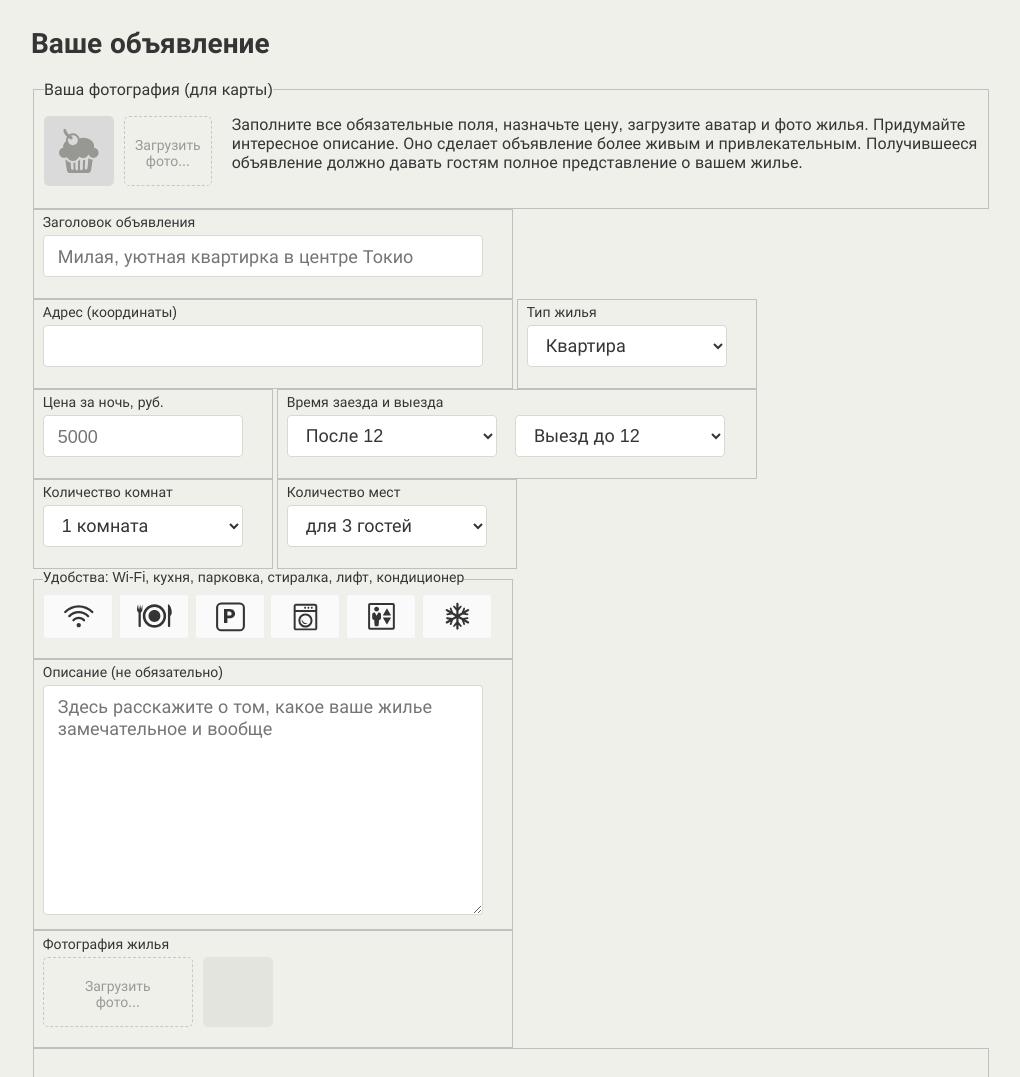
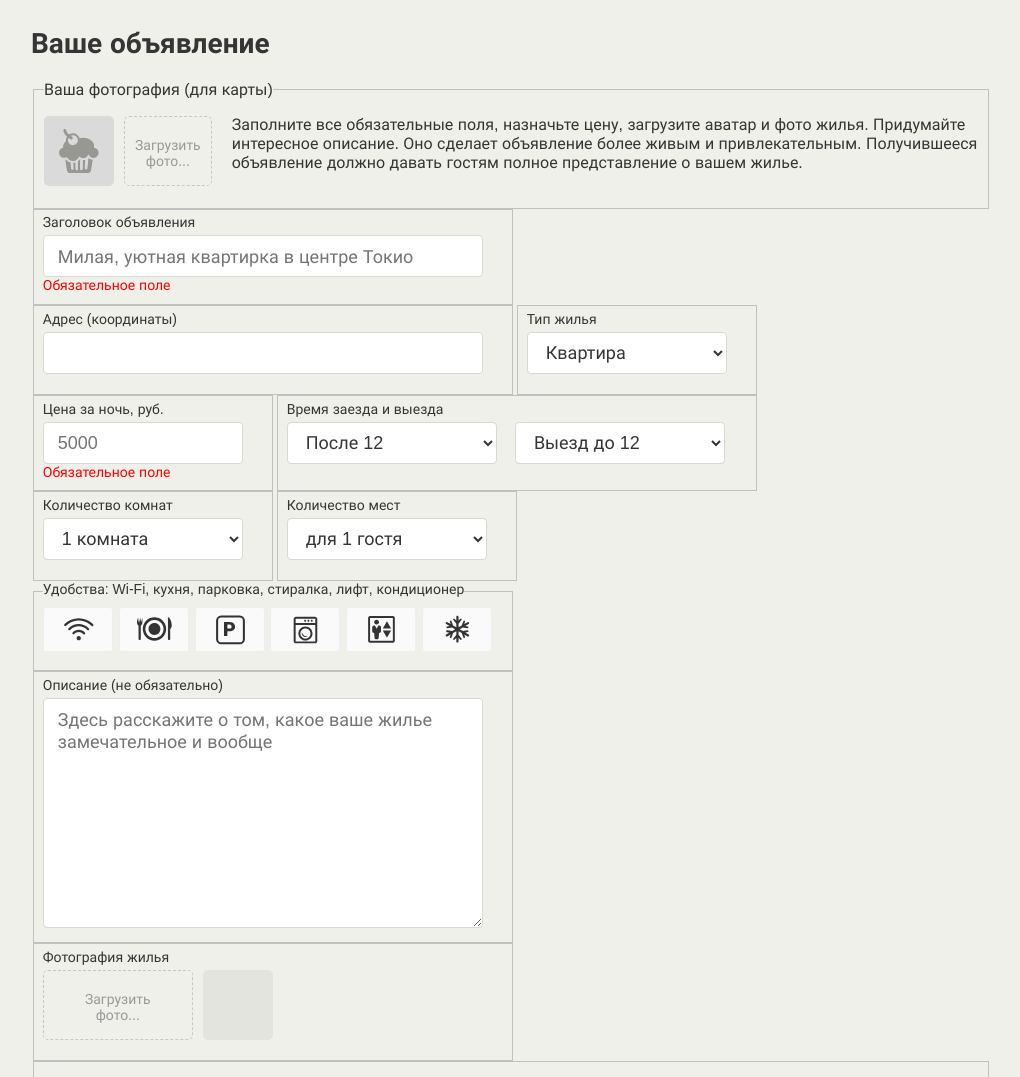
Before and after one commit to htmlacademy-javascript/1375337-keksobooking-25, a website with bundled scripts: page index.html in a window 1280 px wide. Shown: the part 648-1725 px from the top of the page, without its empty margins (89-1109 px from the left). Built offline with nearby package versions, Linux system fonts and the light colour scheme.

Commit message:
Добавляет валидацию полей формы: title, price, rooms, capacity

```diff
--- a/css/style.css
+++ b/css/style.css
@@ -1028,3 +1028,9 @@ fieldset {
 .hidden {
   display: none;
 }
+
+/* Стилизация сообщений об ошибке */
+.form__error {
+  color: red;
+  line-height: 0px;
+}
--- a/index.html
+++ b/index.html
@@ -71,7 +71,7 @@
     <!-- Форма объявления -->
     <section class="notice">
       <h2 class="notice__title">Ваше объявление</h2>
-      <form class="ad-form" method="post" enctype="multipart/form-data" autocomplete="off">
+      <form class="ad-form" method="post" enctype="multipart/form-data" autocomplete="off" action="https://25.javascript.pages.academy/keksobooking" autocomplete="off">
         <fieldset class="ad-form-header">
           <legend class="ad-form-header__title">Ваша фотография (для карты)</legend>
           <div class="ad-form-header__upload">
@@ -87,7 +87,7 @@
         </fieldset>
         <fieldset class="ad-form__element ad-form__element--wide">
           <label class="ad-form__label" for="title">Заголовок объявления</label>
-          <input id="title" name="title" type="text" placeholder="Милая, уютная квартирка в центре Токио">
+          <input id="title" name="title" type="text" placeholder="Милая, уютная квартирка в центре Токио" required>
         </fieldset>
         <fieldset class="ad-form__element ad-form__element--wide">
           <label class="ad-form__label" for="address">Адрес (координаты)</label>
@@ -105,7 +105,7 @@
         </fieldset>
         <fieldset class="ad-form__element">
           <label class="ad-form__label" for="price">Цена за ночь, руб.</label>
-          <input id="price" name="price" type="number" placeholder="5000">
+          <input id="price" name="price" type="number" placeholder="5000" required>
           <div class="ad-form__slider"></div>
         </fieldset>
         <fieldset class="ad-form__element ad-form__element--time">
@@ -133,9 +133,9 @@
         <fieldset class="ad-form__element">
           <label class="ad-form__label" for="capacity">Количество мест</label>
           <select id="capacity" name="capacity">
-            <option value="3" selected>для 3 гостей</option>
+            <option value="3">для 3 гостей</option>
             <option value="2">для 2 гостей</option>
-            <option value="1">для 1 гостя</option>
+            <option value="1" selected>для 1 гостя</option>
             <option value="0">не для гостей</option>
           </select>
         </fieldset>
@@ -230,6 +230,8 @@
       <button type="button" class="error__button">Попробовать снова</button>
     </div>
   </template>
+
+  <script src="pristine/pristine.min.js"></script>
   <script src="js/main.js" type="module"></script>
 </body>
 </html>
--- /dev/null
+++ b/js/form-validation.js
@@ -0,0 +1,67 @@
+const form = document.querySelector('.ad-form');
+
+const validateAdForm = (elms) => {
+  const pristine = new Pristine(elms.form, {
+    classTo: 'ad-form__element',
+    errorClass: 'form__item--invalid',
+    successClass: 'form__item--valid',
+    errorTextParent: 'ad-form__element',
+    errorTextTag: 'span',
+    errorTextClass: 'form__error',
+  });
+
+  const validateTitle = (value) => value.length >= 30 && value.length <= 100;
+
+  const validatePrice = (value) => value % 1 === 0 && value > 0 && value <= 100000;
+
+  const validateRoomsAndCapacity = () => {
+    const roomsCount = parseInt(elms.rooms.value, 10);
+    const capacityCount = parseInt(elms.capacity.value, 10);
+
+    return roomsCount === 100
+      ? capacityCount === 0
+      : capacityCount > 0 && roomsCount >= capacityCount;
+  };
+
+  const getTitleErrorMessage = () => `Текст длиной от 30 до 100 символов. Вы ввели ${elms.title.value.length}.`;
+
+  pristine.addValidator(
+    elms.title,
+    validateTitle,
+    getTitleErrorMessage
+  );
+
+  pristine.addValidator(
+    elms.price,
+    validatePrice,
+    'Целое число от 1 до 100 000 руб.'
+  );
+
+  pristine.addValidator(
+    elms.rooms,
+    validateRoomsAndCapacity,
+    'Не может быть комнат < гостей. 100 комнат - "не для гостей".'
+  );
+
+  pristine.addValidator(
+    elms.capacity,
+    validateRoomsAndCapacity,
+    'Не может быть гостей > комнат.'
+  );
+
+  form.addEventListener('change', (evt) => {
+    evt.preventDefault();
+    pristine.validate();
+  });
+
+  form.addEventListener('submit', (evt) => {
+    evt.preventDefault();
+    pristine.validate();
+  });
+
+  document.addEventListener('DOMContentLoaded', () => {
+    pristine.validate();
+  });
+};
+
+export {validateAdForm};
--- a/js/form.js
+++ b/js/form.js
@@ -1,3 +1,4 @@
+// Активная/неактивная страница
 const toggleElements = (form, state) => {
   Array.from(form.children).forEach((child) => {
     child.disabled = state;
--- a/js/main.js
+++ b/js/main.js
@@ -1,12 +1,25 @@
 import {getAds} from'./data.js';
 import {renderPopupAd} from './card.js';
 import {deactivatePage, activatePage} from './form.js';
+import {validateAdForm} from './form-validation.js';
 
 const mapCanvas = document.querySelector('#map-canvas');
 
 const ads = getAds();
+const adForm = document.querySelector('.ad-form');
+const adFormElements = {
+  form: adForm,
+  title: adForm.querySelector('#title'),
+  price: adForm.querySelector('#price'),
+  rooms: adForm.querySelector('#room_number'),
+  capacity: adForm.querySelector('#capacity')
+};
+
 const card = renderPopupAd(ads[0]);
+mapCanvas.appendChild(card);
 
-mapCanvas.appendChild(card);
 deactivatePage();
+
 activatePage();
+
+validateAdForm(adFormElements);
```
Also changed, not shown: pristine/pristine.min.js.
